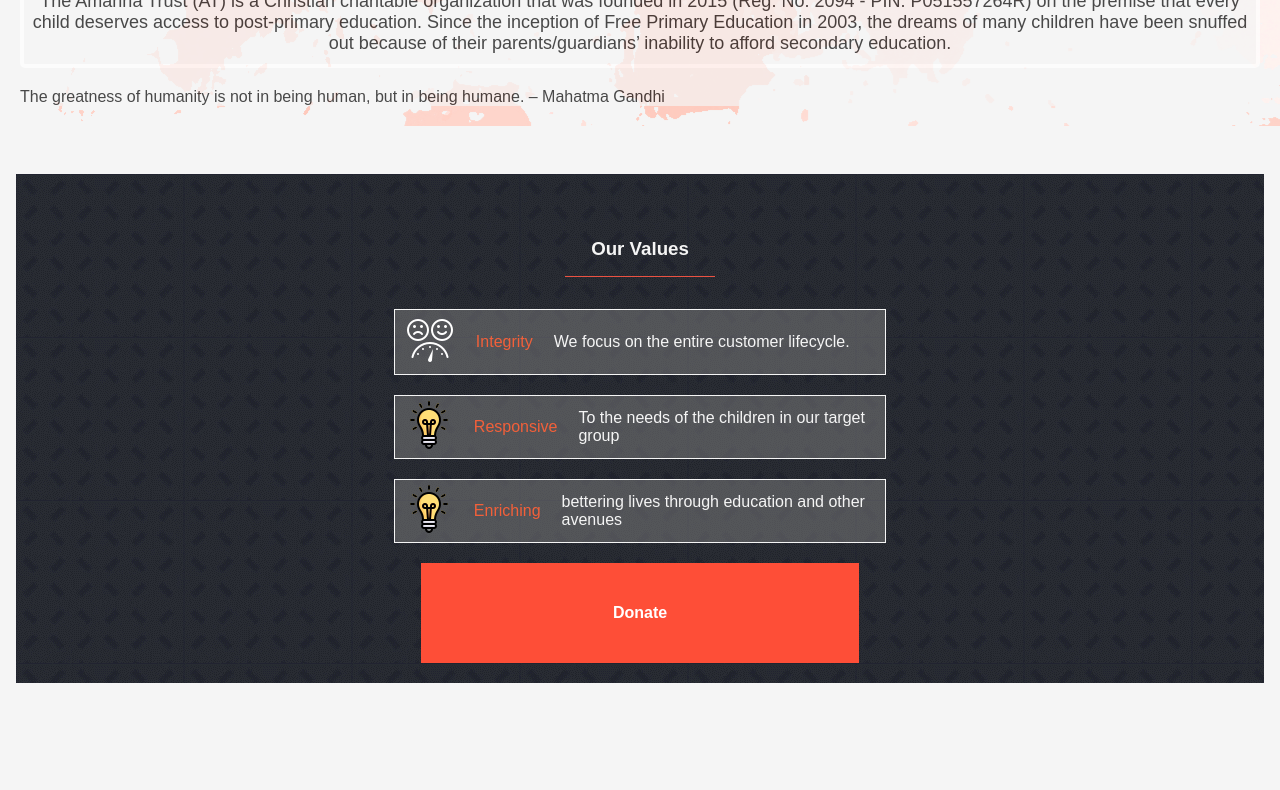
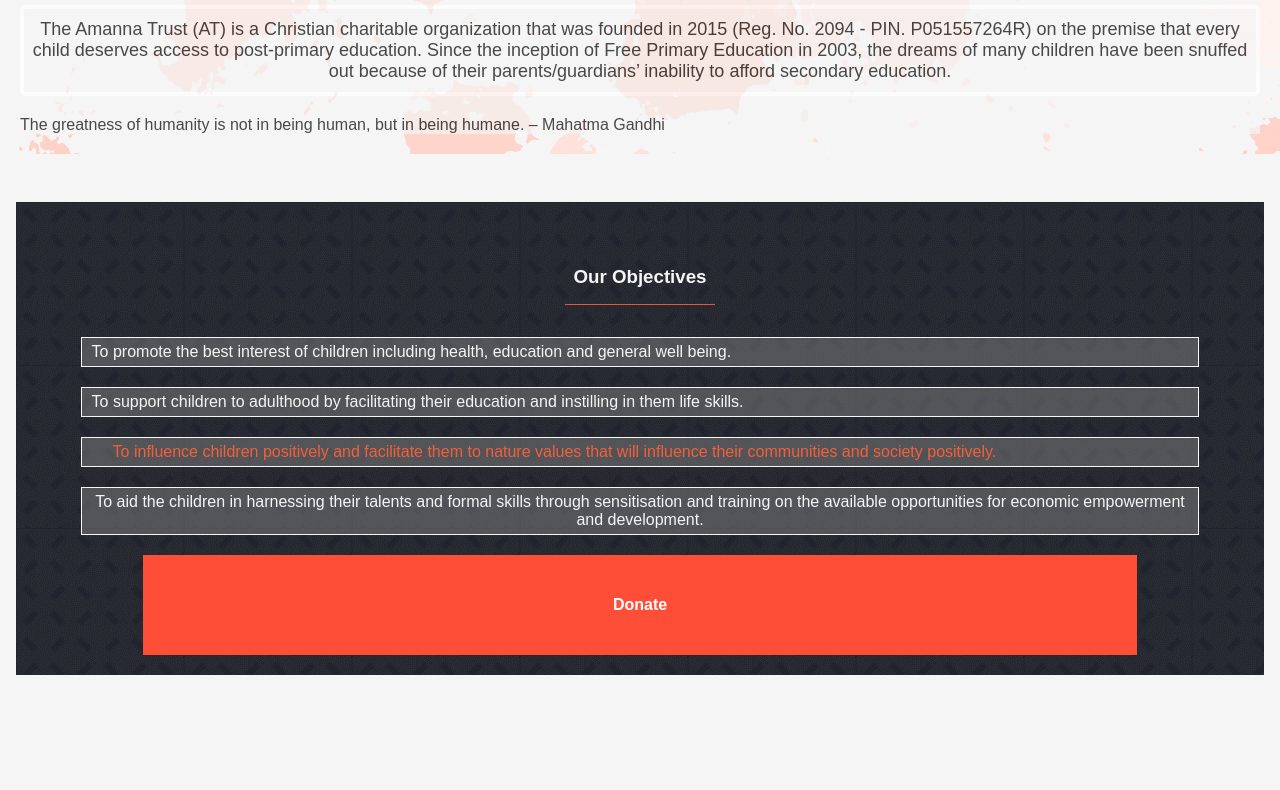
Before and after one commit to NoelLincoln/first-capstone-project, a plain HTML site: page pages/about.html in a window 1280 px wide. Shown: the part 205-995 px from the top of the page. Drawn offline with Linux system fonts and the light colour scheme; a web font is replaced by a local one.

```diff
--- a/assets/css/style.css
+++ b/assets/css/style.css
@@ -32,11 +32,25 @@
   src: url(/first-capstone-project/assets/fonts/cocogoose-pro/Cocogoose-Pro-Block-Innerline.ttf);
 }
 
+@font-face {
+  font-family: Cocogoose-Pro-Light;
+  src: url(/first-capstone-project/assets/fonts/cocogoose-pro/Cocogoose-Pro-Light.ttf);
+}
+
 * {
   margin: 0;
   padding: 0;
   box-sizing: border-box;
   font-family: 'Lato-Regular', sans-serif;
+}
+
+a {
+  text-decoration: none;
+}
+
+a:visited {
+  text-decoration: none;
+  color: #ec5242;
 }
 
 body {
@@ -170,6 +184,10 @@
   padding: 5px 10px;
   margin: auto;
   width: 90%;
+}
+
+.values-reasons img {
+  width: 35px;
 }
 
 .values-reasons li:nth-child(2) > p {
@@ -310,9 +328,11 @@
 }
 
 .menu {
-  /* display: flex; */
+  display: flex;
   height: auto;
   /* margin-right: 10px; */
+  justify-content: space-between;
+  gap: 2rem;
   background-color: #fff;
   box-shadow: 4px 4px 4px 0px rgba(0, 0, 0, 0.25);
   top: 0;
@@ -323,13 +343,19 @@
   padding-top: 10px;
 }
 
+.menu > h2 {
+  font-family: 'Cocogoose-Pro-Light', sans-serif;
+}
+
 .menu img {
+  width: 40px;
   padding-left: 1rem;
 }
 
 #menu-close {
   display: none;
   width: 40px;
+  height: 40px;
 }
 
 .nav-links {
--- a/assets/scripts/index.js
+++ b/assets/scripts/index.js
@@ -2,6 +2,7 @@
 const navlinks = document.getElementById('nav-links');
 const desktop = document.querySelector('.desktop');
 const menuclose = document.getElementById('menu-close');
+const logo = document.getElementById('logo');
 
 function menuOverlay() {
   if (menuicon.style.display === 'flex') {
@@ -9,6 +10,7 @@
   } else {
     menuicon.style.display = 'none';
     menuclose.style.display = 'block';
+    logo.style.display = 'none';
     navlinks.style.display = 'flex';
   }
 }
@@ -18,6 +20,7 @@
   navlinks.style.display = 'none';
   menuicon.style.display = 'flex';
   menuclose.style.display = 'none';
+  logo.style.display = 'flex';
 }
 
 menuclose.addEventListener('click', closeMenuOverlay);
--- a/pages/about.html
+++ b/pages/about.html
@@ -22,8 +22,10 @@
                     <li>Logout</li>
                 </ul>
                 <nav class="navbar">
-                    <img src="logo" class="logo desktop" />
+                    <!-- <img src="/first-capstone-project/assets/" class="logo desktop" /> -->
+                    <h2>Amanna Trust</h2>
                     <div class="menu">
+
                         <img
                             src="/first-capstone-project/assets/icons/nav-icon.png"
                             class="mobile"
@@ -77,29 +79,40 @@
 
         </div>
         <section class="values">
-            <h3>Our Values</h3>
+            <h3>Our Objectives</h3>
             <hr>
             <div class="values-container">
                 <div class="bg">
                     <ul class="values-reasons">
-                        <li><img
-                                src="/first-capstone-project/assets/images/customer-satisfaction.png" /></li>
-                        <li><p>Integrity</p>
-                        </li>
                         <li>
-                            <p>We focus on the entire customer lifecycle.</p>
+                            <p>To promote the best interest of children
+                                including health, education and general well
+                                being.</p>
                         </li>
                     </ul>
                 </div>
                 <div class="bg">
                     <ul class="values-reasons" id="values">
                         <li>
-                            <img
-                                src="/first-capstone-project/assets/images/bulb-idea.png" />
-                            <li><p>Responsive</p></li>
+                            <p>To support children to adulthood by facilitating
+                                their education and instilling in them life
+                                skills.
+                            </p>
+                        </li>
+
+                    </ul>
+
+                </div>
+
+                <div class="bg">
+                    <ul class="values-reasons">
+                        <li>
                             <li>
-                                <p>To the needs of the children in our target
-                                    group
+                                <p>
+                                    To influence children positively and
+                                    facilitate them to nature values that will
+                                    influence their communities and society
+                                    positively.
                                 </p>
                             </li>
 
@@ -111,19 +124,15 @@
 
                 <div class="bg">
                     <ul class="values-reasons">
+
                         <li>
-                            <img
-                                src="/first-capstone-project/assets/images/bulb-idea.png" />
-                            <li><p>Enriching</p></li>
-                            <li>
-                                <p>
-                                    bettering lives through education and
-                                    other avenues
-                                </p>
-                            </li>
-
+                            <p>
+                                To aid the children in harnessing their talents
+                                and formal skills through sensitisation and
+                                training on the available opportunities for
+                                economic empowerment and development.
+                            </p>
                         </li>
-
                     </ul>
 
                 </div>
```
Also changed, not shown: index.html (+8 -4 lines), assets/fonts/cocogoose-pro/Cocogoose-Pro-Light.ttf (renamed from assets/fonts/cocogoose-pro/Cocogoose Pro Light Trial.ttf), assets/images/enriching.png (added), assets/images/integrity.png (added), assets/images/responsive.png (added).
